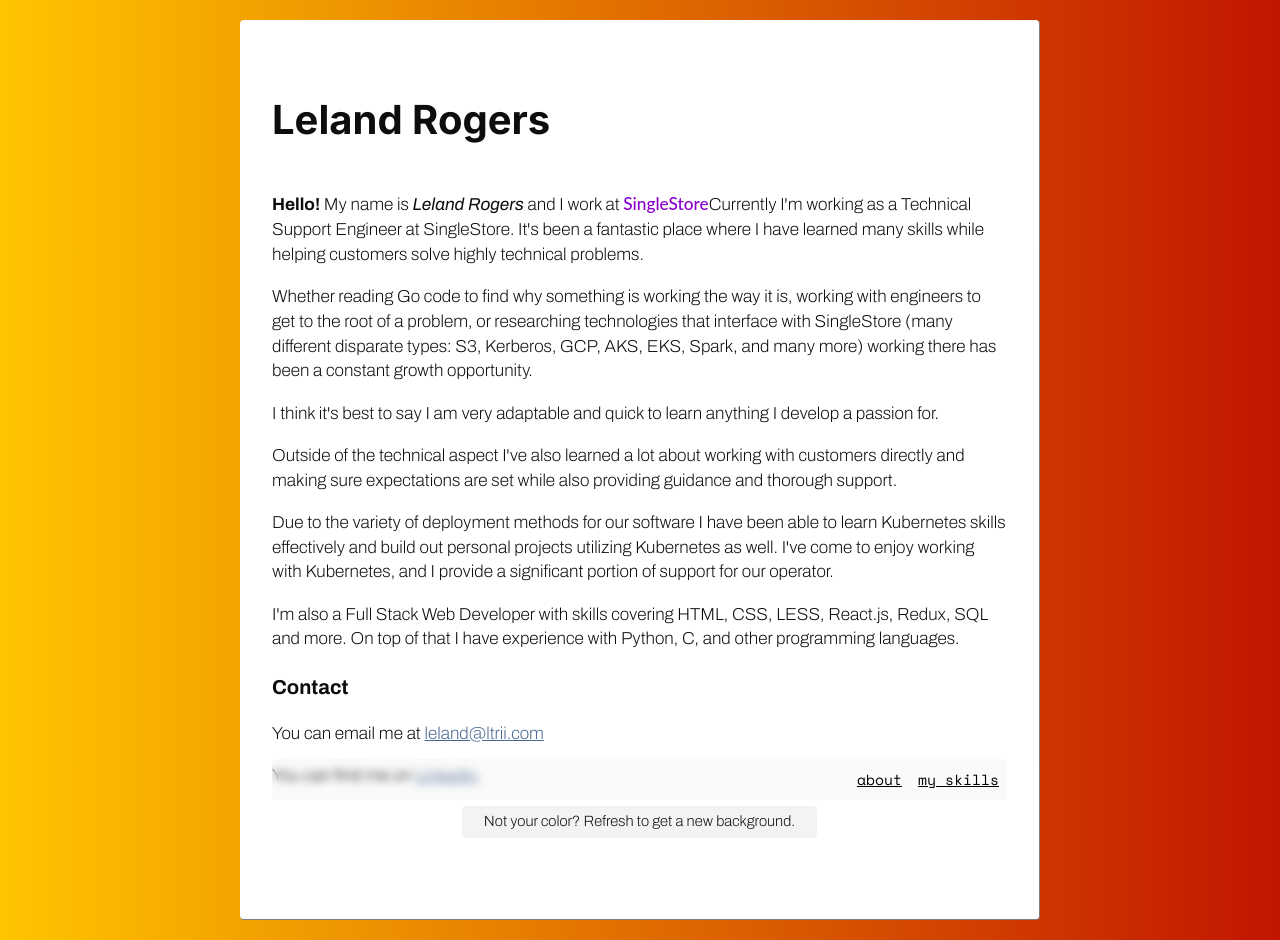
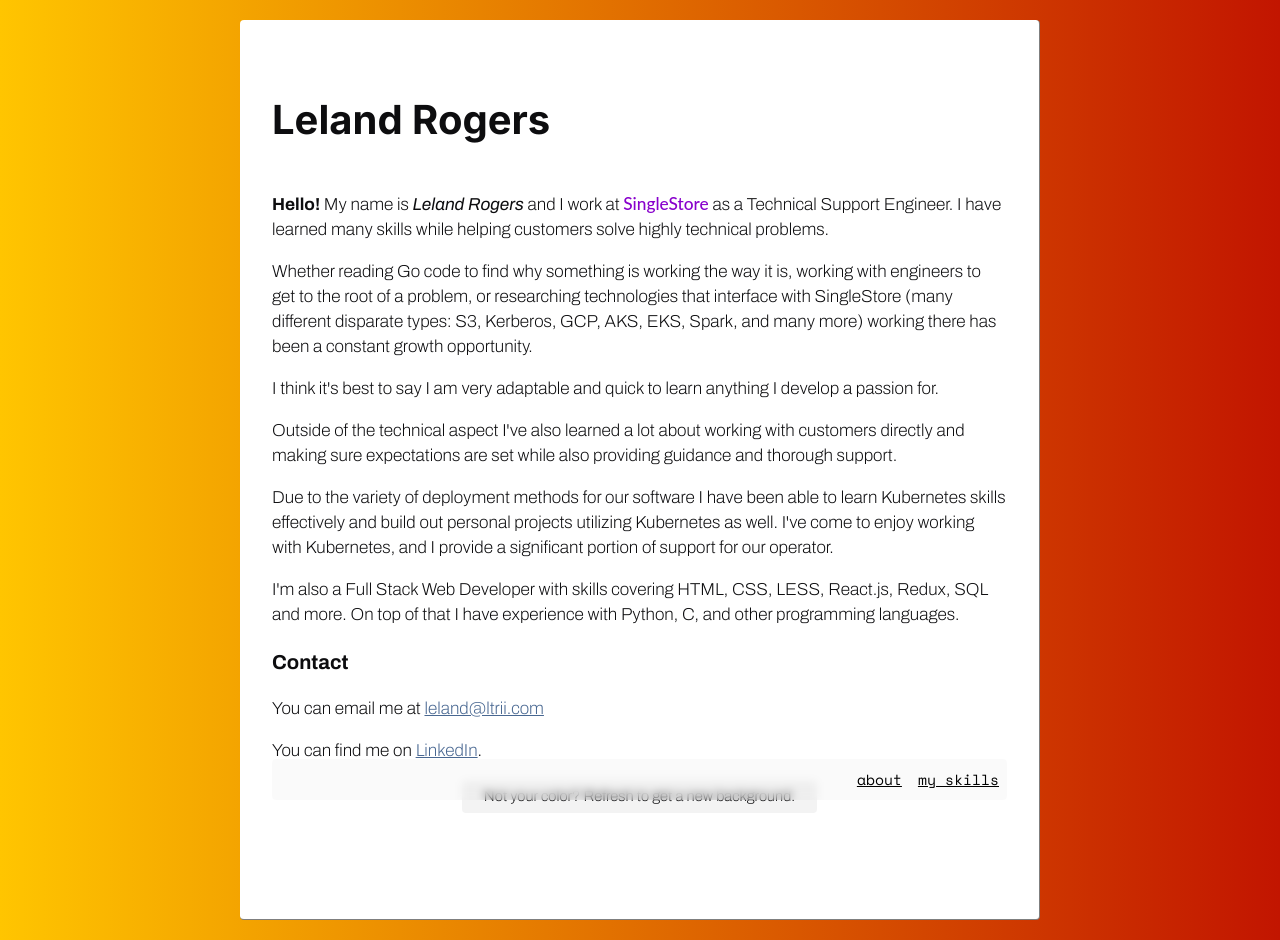
Before and after one commit to ltrii/port-ltrii, a React (Create React App) app: page / in a window 1280 px wide. Built offline with nearby package versions, Linux system fonts and the light colour scheme.

Commit message:
back to yarn. typo fixes

```diff
--- a/src/components/TopContent.js
+++ b/src/components/TopContent.js
@@ -8,10 +8,10 @@ export default function TopContent() {
           <b>Hello!</b> My name is <i>Leland Rogers</i> and I work at{" "}
           <a href="https://www.singlestore.com" id="s2">
             SingleStore
-          </a>
-          Currently I'm working as a Technical Support Engineer at SingleStore.
-          It's been a fantastic place where I have learned many skills while
-          helping customers solve highly technical problems.{" "}
+          </a>{" "}
+          as a Technical Support Engineer. I
+          have learned many skills while helping customers solve highly
+          technical problems.{" "}
         </p>
         <p>
           Whether reading Go code to find why something is working the way it
```
Also changed, not shown: 1 other file (tests, documents, lock files or other folders).
